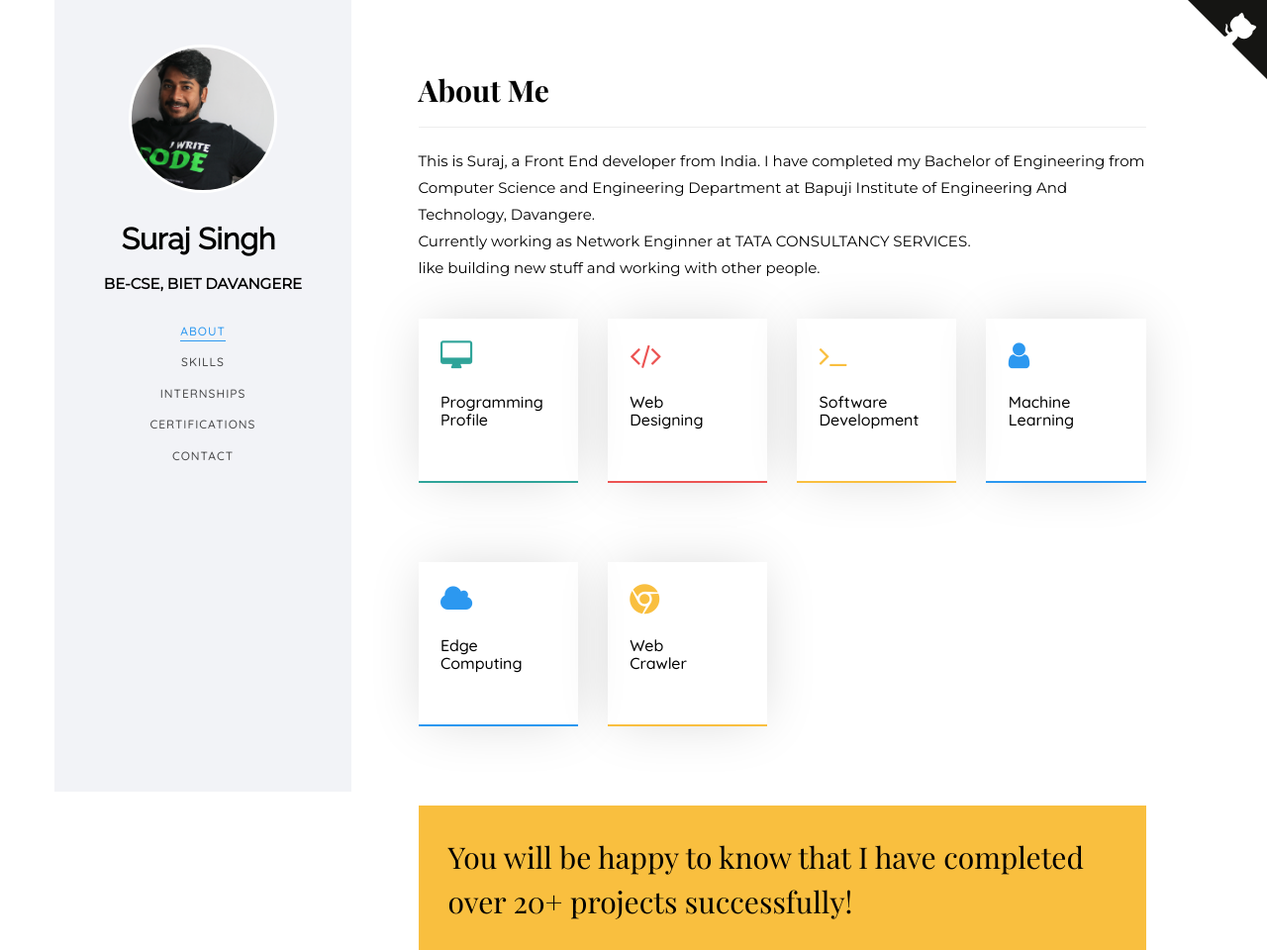
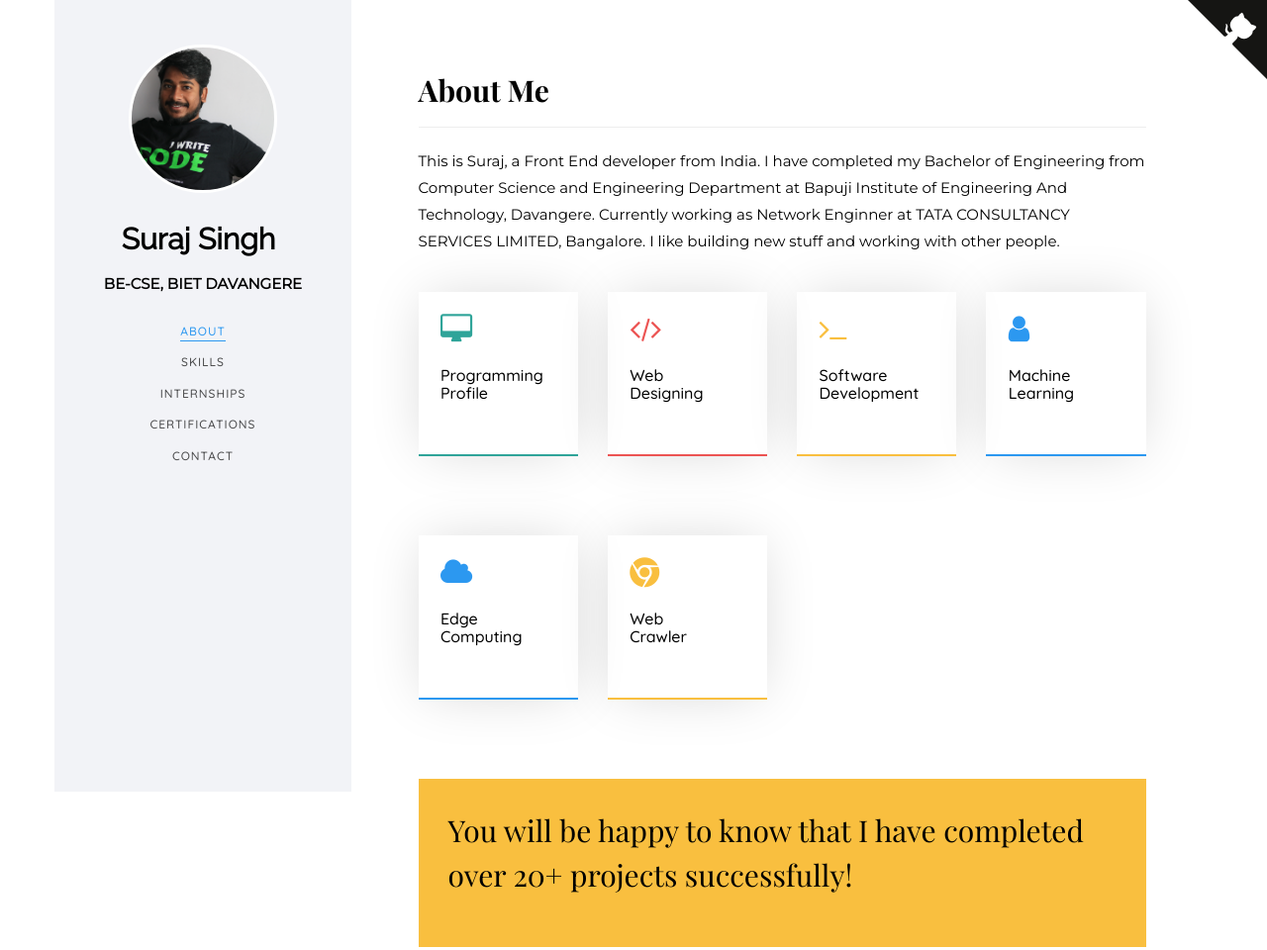
Before and after one commit to suraj038/suraj038.github.io, a website: page index1.html in a window 1280 px wide. Shown: the top 960 px of the page at 99% size. Drawn offline with nearby package versions, Linux system fonts and the light colour scheme; a web font is replaced by a local one.

Commit message:
Update index1.html

```diff
--- a/index1.html
+++ b/index1.html
@@ -85,7 +85,7 @@
                                  <div class="about-desc">
                                     <h2><b>About Me</b></h2>
                                     <hr>
-                                    <p>This is Suraj, a Front End developer from India. I have completed my Bachelor of Engineering from Computer Science and Engineering Department at Bapuji Institute of Engineering And Technology, Davangere.<br>Currently working as Network Enginner at TATA CONSULTANCY SERVICES.<br> like building new stuff and working with other people.</p>
+                                    <p>This is Suraj, a Front End developer from India. I have completed my Bachelor of Engineering from Computer Science and Engineering Department at Bapuji Institute of Engineering And Technology, Davangere. Currently working as Network Enginner at TATA CONSULTANCY SERVICES LIMITED, Bangalore. I like building new stuff and working with other people.</p>
                                  </div>
                               </div>
                            </div>
```
